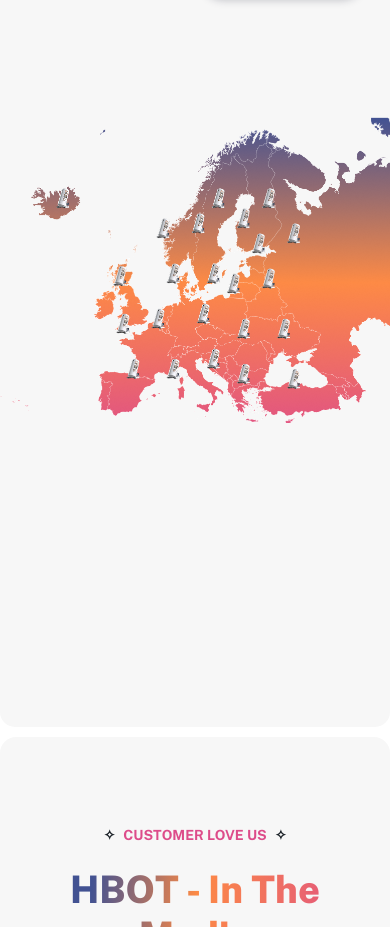
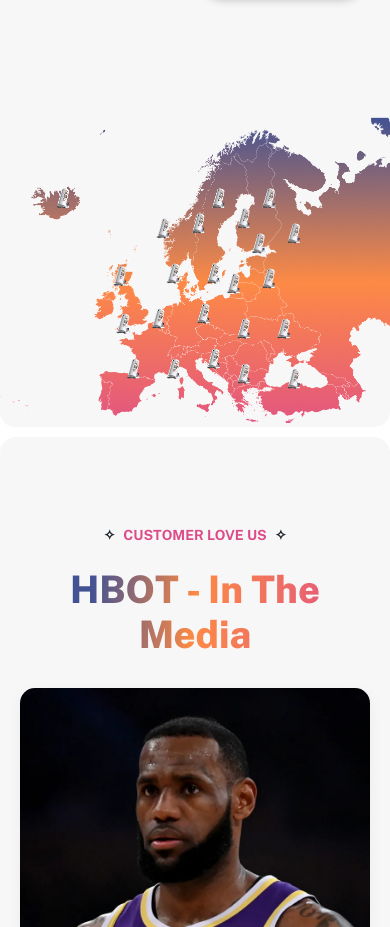
Before and after one commit to Manish632004/barkis_responsive, a plain HTML site: page index.html in a window 390 px wide. Shown: the part 9031-9958 px from the top of the page. Drawn offline with nearby package versions, Linux system fonts and the light colour scheme.

Commit message:
change the responsive size of centers image

```diff
--- a/media.css
+++ b/media.css
@@ -376,9 +376,9 @@
     }
 
     .centers .right {
-        width: 100%;
+        /* width: 100%; */
         /* background-color: gray; */
-        height: 100%;
+        /* height: 100%; */
         overflow: hidden;
 
     }
@@ -388,8 +388,6 @@
         height: 50%;
         object-fit: cover;
         /* object-view-box: content-box; */
-        /* object-fit: cover; */
-        /* object-position: right; */
     }
 
     /* media-section  */
--- a/style.css
+++ b/style.css
@@ -1371,7 +1371,6 @@ body {
 
 .centers {
     display: flex;
-    justify-content: space-between;
     /* align-items: center; */
     width: 100%;
     /* height: 610px; */
@@ -1433,7 +1432,7 @@ body {
 
 .centers .right {
     min-width: 835px;
-    min-height: 610px;
+    max-height: 610px;
 }
 
 .centers .right img {
```
